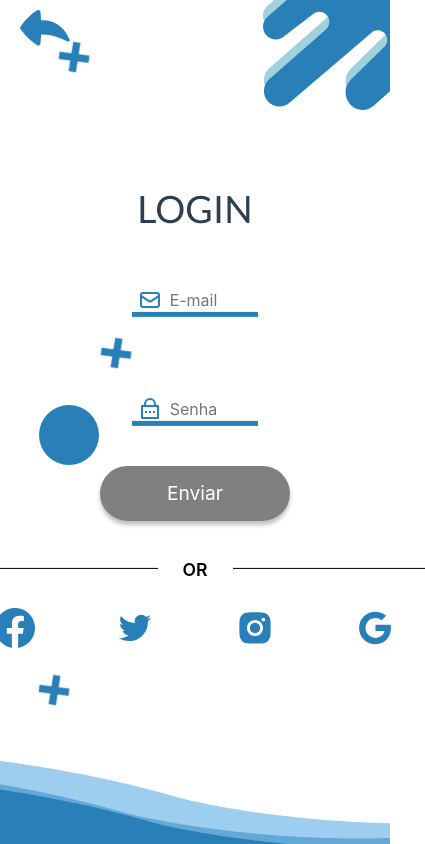
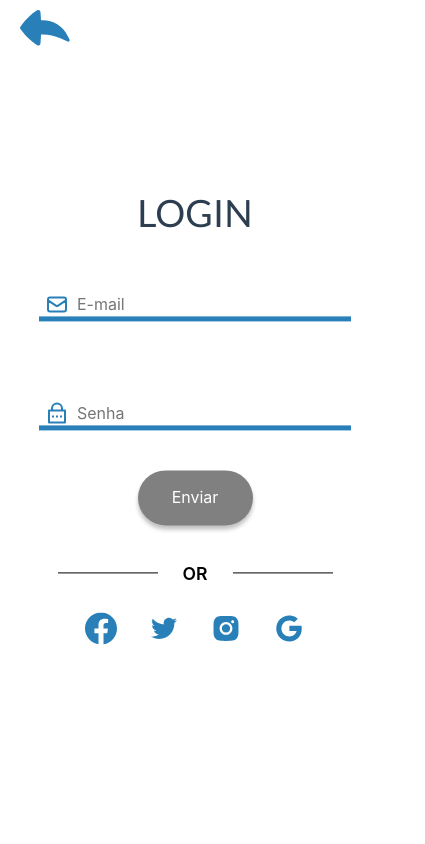
Before and after one commit to Place-UP/PlaceUP-FrontEnd, a React (Create React App) app: page /Login in a window 390 px wide. Shown: the whole page, 425 px wide, since content can reach past the window. Built offline with nearby package versions, Linux system fonts and the light colour scheme; a web font is replaced by a local one.

Commit message:
Login Responsive

```diff
--- a/src/Components/Login/Index.jsx
+++ b/src/Components/Login/Index.jsx
@@ -14,7 +14,7 @@ import { IoLogoGoogle } from 'react-icons/io'
 import {
     Container, Header, Logo, Ondulacao, Ondinha, Estrela, Box, Formulario,
     Legend, LabelBox, Icon, CampoInput, OR, List, SocialMidia, FooterOnda,
-    Wave, Waves, Bolinha, IconeValidacao
+    Wave, Waves, Bolinha, IconeValidacao, BoxMidia
 } from './style'
 
 import { Link } from 'react-router-dom'
@@ -150,14 +150,14 @@ export function Login() {
                     <OR>
                         <span>OR</span>
                     </OR>
-                    <div>
+                    <BoxMidia>
                         <List>
                             <SocialMidia><BsFacebook /></SocialMidia>
                             <SocialMidia><AiOutlineTwitter /></SocialMidia>
                             <SocialMidia><AiFillInstagram /></SocialMidia>
                             <SocialMidia><IoLogoGoogle /></SocialMidia>
                         </List>
-                    </div>
+                    </BoxMidia>
                 </Box>
             </Container >
         </>
--- a/src/Components/Login/style.jsx
+++ b/src/Components/Login/style.jsx
@@ -88,7 +88,7 @@ export const Ondinha = styled.img`
     top: ${(props) => props.primary ? "-11px" : "0"};
     right: 0;
     position: absolute;
-    z-index: ${(props) => props.primary ? "-1" : "1"}
+    z-index: ${(props) => props.primary ? "-11" : "-10"}
 `
 
 export const Estrela = styled.img`
@@ -136,6 +136,10 @@ export const Ondulacao = styled.div`
     ${Bolinha}{
         animation: 2s ${BolinhaAparece};
     }
+
+    @media screen and (max-width: 480px) {
+        display: none;
+    }
 `
 
 
@@ -148,6 +152,15 @@ export const Formulario = styled.form`
     justify-content: center;
     animation: 1.4s ${aparecaForm} ease-in;
 
+
+    @media screen and (max-width: 870px) {
+           width: 60%;
+    }
+
+    @media screen and (max-width: 550px) {
+           width: 100%;
+
+    }
 
     input[type=submit]{
         width: 190px;
@@ -162,10 +175,21 @@ export const Formulario = styled.form`
         font-size: 1.2em;
         cursor: pointer;
         box-shadow: 0px 4px 4px rgba(0, 0, 0, 0.25);
+
         &:disabled {
             cursor: not-allowed;
             background-color: gray;
 
+        }
+
+        @media screen and (max-width: 425px) {
+            display: flex;
+            justify-content: center;
+            align-items: center;
+
+            font-size: 1rem;
+            width: 115px;
+            height: 55px;
         }
 
     }
@@ -207,11 +231,17 @@ export const OR = styled.div`
             bottom: 50%;
             right: 50px;
             background-color: black;
+
+            @media screen and (max-width: 460px) {
+            width: 100px;
+            }
         }
 
         &::after{
             left: 50px;
         }
+
+
     }
 `
 
@@ -223,6 +253,10 @@ export const LabelBox = styled.label`
     justify-content: center;
     margin-top: ${(props) => props.primary ? "80px" : "0"};
     border-bottom: 5px solid var(--Azul-Escuro);
+
+    @media screen and (max-width: 425px) {
+           width: 80%;
+        }
 `
 
 export const CampoInput = styled.input`
@@ -230,6 +264,11 @@ export const CampoInput = styled.input`
     outline: none;
     background-color: transparent;
     caret-color: var(--Azul-Escuro);
+`
+
+export const BoxMidia = styled.div`
+    width: 100%;
+    height: 100%;
 `
 
 export const Social = styled.div`
@@ -258,6 +297,11 @@ export const SocialMidia = styled.li`
 
     &:first-child {
         margin-left: 0;
+    }
+
+    @media screen and (max-width: 425px) {
+        font-size: 2rem;
+        margin-left: 1.9rem;
     }
 `
 
@@ -337,6 +381,10 @@ export const FooterOnda = styled.footer`
         background: url(/Img/Wave03.svg);
         background-size: 1000px;
     }
+
+    @media screen and (max-width: 480px) {
+        display: none;
+    }
 `
 
 
```
